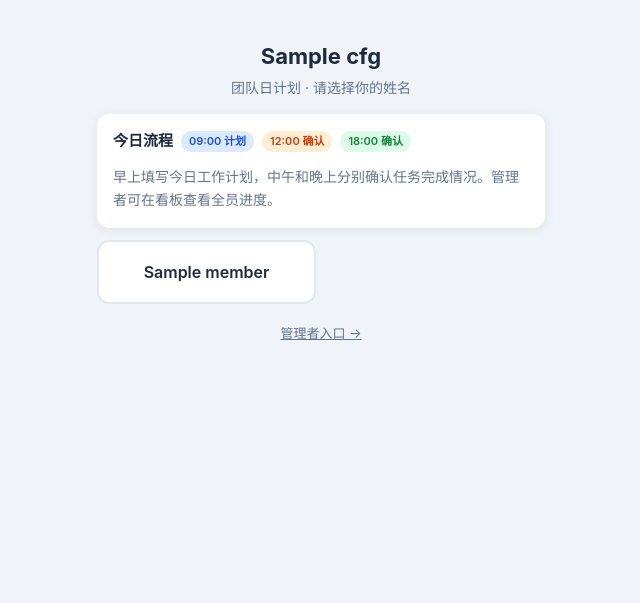
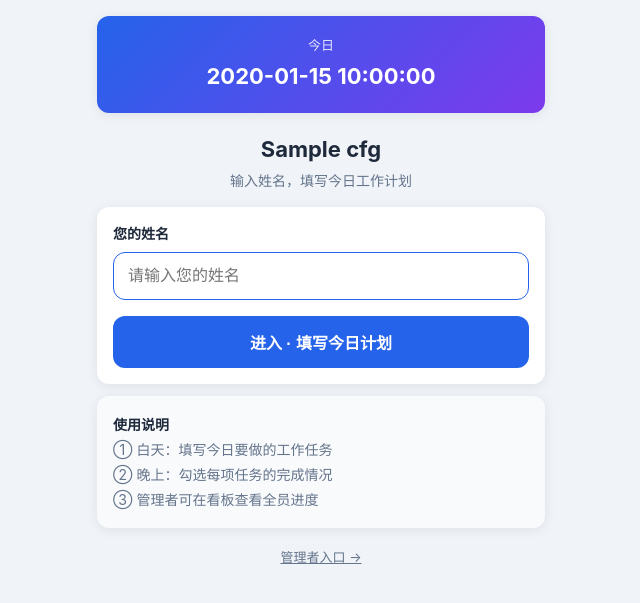
Before and after one commit to q804833087-ctrl/team-daily-planner, a Flask app: template templates/index.html in a window 1280 px wide. Shown: the top 603 px of the page, without its empty margins (319-959 px from the left). Run offline with Flask 3, Linux system fonts and the light colour scheme; the template is opened without the code that fills it: most values are stand-ins (such as "Sample title", 1, 10 or a date in 2020); data that the repository does not hold is empty; some libraries are stand-ins or nearby versions.

Commit message:
改版：日期+姓名输入，白天填计划晚上更新完成
Co-authored-by: Cursor <cursoragent@cursor.com>

```diff
--- a/app.py
+++ b/app.py
@@ -14,6 +14,8 @@ CONFIG_PATH = BASE_DIR / "config.json"
 
 app = Flask(__name__)
 app.secret_key = os.environ.get("SECRET_KEY") or secrets.token_hex(32)
+
+WEEKDAYS = ["星期一", "星期二", "星期三", "星期四", "星期五", "星期六", "星期日"]
 
 
 def load_config():
@@ -49,32 +51,29 @@ def today_str():
     return date.today().isoformat()
 
 
+def today_display():
+    d = date.today()
+    return f"{d.year}年{d.month}月{d.day}日 {WEEKDAYS[d.weekday()]}"
+
+
 def parse_hm(hm: str) -> time:
     h, m = map(int, hm.split(":"))
     return time(h, m)
 
 
 def current_phase(cfg):
+    """planning：白天填计划 | evening：晚上更新完成情况"""
     now = datetime.now().time()
-    morning = parse_hm(cfg["schedule"]["morning_deadline"])
-    noon = parse_hm(cfg["schedule"]["noon_check"])
     evening = parse_hm(cfg["schedule"]["evening_check"])
-
-    if now < morning:
-        return "morning"
-    if now < noon:
-        return "noon"
-    if now < evening:
+    if now >= evening:
         return "evening"
-    return "closed"
+    return "planning"
 
 
 def phase_label(phase):
     return {
-        "morning": "早间 · 填写计划",
-        "noon": "午间 · 确认进度",
-        "evening": "晚间 · 确认进度",
-        "closed": "今日已截止",
+        "planning": "填写今日工作计划",
+        "evening": "更新任务完成情况",
     }.get(phase, phase)
 
 
@@ -92,11 +91,19 @@ def get_tasks(db, plan_id):
     )
 
 
-def completion_rate(tasks, field):
+def completion_rate(tasks, field="evening_done"):
     if not tasks:
         return None
     done = sum(1 for t in tasks if t[field])
     return round(done * 100 / len(tasks))
+
+
+def get_today_members(db, plan_date):
+    rows = db.fetchall(
+        "SELECT DISTINCT member_name FROM daily_plans WHERE plan_date = ? ORDER BY member_name",
+        (plan_date,),
+    )
+    return [r["member_name"] for r in rows]
 
 
 def member_status(db, member_name, plan_date, cfg):
@@ -104,34 +111,27 @@ def member_status(db, member_name, plan_date, cfg):
     phase = current_phase(cfg)
 
     if not plan:
-        missing = "plan" if phase != "morning" else None
         return {
             "member_name": member_name,
             "has_plan": False,
-            "noon_done": False,
             "evening_done": False,
             "tasks": [],
-            "noon_rate": None,
             "evening_rate": None,
-            "missing": missing,
-            "alert": phase != "morning",
+            "missing": "plan" if phase == "evening" else None,
+            "alert": phase == "evening",
         }
 
     tasks = get_tasks(db, plan["id"])
     missing = None
-    if phase in ("evening", "closed") and not plan["noon_submitted_at"]:
-        missing = "noon"
-    if phase == "closed" and not plan["evening_submitted_at"]:
+    if phase == "evening" and not plan["evening_submitted_at"]:
         missing = "evening"
 
     return {
         "member_name": member_name,
         "has_plan": True,
-        "noon_done": bool(plan["noon_submitted_at"]),
         "evening_done": bool(plan["evening_submitted_at"]),
         "tasks": tasks,
-        "noon_rate": completion_rate(tasks, "noon_done"),
-        "evening_rate": completion_rate(tasks, "evening_done"),
+        "evening_rate": completion_rate(tasks),
         "missing": missing,
         "alert": missing is not None,
     }
@@ -145,15 +145,26 @@ def _ensure_db():
 @app.route("/")
 def index():
     cfg = load_config()
-    return render_template("index.html", cfg=cfg)
+    member_name = session.get("member_name")
+    if member_name:
+        return redirect(url_for("member_home"))
+    return render_template(
+        "index.html",
+        cfg=cfg,
+        plan_date=today_str(),
+        date_display=today_display(),
+        error=request.args.get("error"),
+    )
 
 
-@app.route("/select/<member_name>")
-def select_member(member_name):
-    cfg = load_config()
-    if member_name not in cfg["members"]:
-        return redirect(url_for("index"))
-    session["member_name"] = member_name
+@app.route("/join", methods=["POST"])
+def join():
+    name = request.form.get("name", "").strip()
+    if not name:
+        return redirect(url_for("index", error="请输入您的姓名"))
+    if len(name) > 20:
+        return redirect(url_for("index", error="姓名不超过 20 个字"))
+    session["member_name"] = name
     return redirect(url_for("member_home"))
 
 
@@ -179,18 +190,21 @@ def member_home():
         phase=phase,
         phase_label=phase_label(phase),
         plan_date=plan_date,
+        date_display=today_display(),
+        evening_time=cfg["schedule"]["evening_check"],
     )
 
 
 @app.route("/api/plan", methods=["POST"])
 def api_save_plan():
-    cfg = load_config()
     member_name = session.get("member_name")
     if not member_name:
-        return jsonify({"ok": False, "error": "请先选择姓名"}), 401
+        return jsonify({"ok": False, "error": "请先输入姓名"}), 401
 
-    if current_phase(cfg) != "morning":
-        return jsonify({"ok": False, "error": "已过早间填写时间（09:00 前）"}), 400
+    if current_phase(load_config()) == "evening" and get_plan(get_db(), member_name, today_str()):
+        existing = get_plan(get_db(), member_name, today_str())
+        if existing and existing.get("evening_submitted_at"):
+            return jsonify({"ok": False, "error": "晚间确认已提交，无法修改计划"}), 400
 
     data = request.get_json(force=True)
     items = [t.strip() for t in data.get("tasks", []) if t and t.strip()]
@@ -205,10 +219,11 @@ def api_save_plan():
     if existing:
         db.run("DELETE FROM tasks WHERE plan_id = ?", (existing["id"],))
         plan_id = existing["id"]
-        db.run(
-            "UPDATE daily_plans SET created_at = ?, noon_submitted_at = NULL, evening_submitted_at = NULL WHERE id = ?",
-            (now, plan_id),
-        )
+        if not existing.get("evening_submitted_at"):
+            db.run(
+                "UPDATE daily_plans SET created_at = ? WHERE id = ?",
+                (now, plan_id),
+            )
     else:
         db.run(
             "INSERT INTO daily_plans (member_name, plan_date, created_at) VALUES (?, ?, ?)",
@@ -234,30 +249,27 @@ def api_checkin():
     cfg = load_config()
     member_name = session.get("member_name")
     if not member_name:
-        return jsonify({"ok": False, "error": "请先选择姓名"}), 401
+        return jsonify({"ok": False, "error": "请先输入姓名"}), 401
 
-    phase = current_phase(cfg)
-    if phase not in ("noon", "evening"):
-        return jsonify({"ok": False, "error": "当前不在确认时段"}), 400
+    if current_phase(cfg) != "evening":
+        return jsonify({"ok": False, "error": f"请在 {cfg['schedule']['evening_check']} 后再更新完成情况"}), 400
 
     data = request.get_json(force=True)
     task_status = data.get("tasks", {})
-    check_field = "noon_done" if phase == "noon" else "evening_done"
-    time_field = "noon_submitted_at" if phase == "noon" else "evening_submitted_at"
 
     db = get_db()
     plan_date = today_str()
     plan = get_plan(db, member_name, plan_date)
     if not plan:
-        return jsonify({"ok": False, "error": "请先填写今日计划"}), 400
+        return jsonify({"ok": False, "error": "请先填写今日工作计划"}), 400
 
     tasks = get_tasks(db, plan["id"])
     for t in tasks:
         done = 1 if task_status.get(str(t["id"]), False) else 0
-        db.run(f"UPDATE tasks SET {check_field} = ? WHERE id = ?", (done, t["id"]))
+        db.run("UPDATE tasks SET evening_done = ? WHERE id = ?", (done, t["id"]))
 
     db.run(
-        f"UPDATE daily_plans SET {time_field} = ? WHERE id = ?",
+        "UPDATE daily_plans SET evening_submitted_at = ? WHERE id = ?",
         (datetime.now().isoformat(timespec="seconds"), plan["id"]),
     )
     g._db_conn.commit()
@@ -289,9 +301,9 @@ def manager_dashboard():
     plan_date = today_str()
     phase = current_phase(cfg)
 
-    statuses = [member_status(db, m, plan_date, cfg) for m in cfg["members"]]
-    submitted = sum(1 for s in statuses if s["has_plan"])
-    noon_ok = sum(1 for s in statuses if s["noon_done"])
+    members = get_today_members(db, plan_date)
+    statuses = [member_status(db, m, plan_date, cfg) for m in members]
+    submitted = len([s for s in statuses if s["has_plan"]])
     evening_ok = sum(1 for s in statuses if s["evening_done"])
     alerts = [s for s in statuses if s["alert"]]
 
@@ -299,14 +311,14 @@ def manager_dashboard():
         "manager.html",
         cfg=cfg,
         plan_date=plan_date,
+        date_display=today_display(),
         phase=phase,
         phase_label=phase_label(phase),
         statuses=statuses,
         submitted=submitted,
-        total=len(cfg["members"]),
-        noon_ok=noon_ok,
         evening_ok=evening_ok,
         alerts=alerts,
+        evening_time=cfg["schedule"]["evening_check"],
     )
 
 
@@ -323,13 +335,12 @@ def manager_history():
         f"""
         SELECT dp.plan_date, dp.member_name,
                COUNT(t.id) AS task_count,
-               SUM(t.noon_done) AS noon_done,
                SUM(t.evening_done) AS evening_done,
-               dp.noon_submitted_at, dp.evening_submitted_at
+               dp.evening_submitted_at
         FROM daily_plans dp
         LEFT JOIN tasks t ON t.plan_id = dp.id
         WHERE {date_filter}
-        GROUP BY dp.plan_date, dp.member_name, dp.noon_submitted_at, dp.evening_submitted_at
+        GROUP BY dp.plan_date, dp.member_name, dp.evening_submitted_at
         ORDER BY dp.plan_date DESC, dp.member_name
         """
     )
@@ -345,9 +356,7 @@ def manager_history():
             {
                 "name": r["member_name"],
                 "tasks": tc,
-                "noon_rate": round((r["noon_done"] or 0) * 100 / tc) if tc else 0,
                 "evening_rate": er,
-                "noon_ok": bool(r["noon_submitted_at"]),
                 "evening_ok": bool(r["evening_submitted_at"]),
             }
         )
@@ -362,7 +371,6 @@ def manager_history():
             {
                 "date": item["date"],
                 "plan_count": item["plan_count"],
-                "total_members": len(cfg["members"]),
                 "avg_evening": avg,
                 "members": item["members"],
             }
--- a/templates/base.html
+++ b/templates/base.html
@@ -154,12 +154,43 @@
     }
     .phase-bar .time { font-size: 13px; opacity: .85; }
     .phase-bar .label { font-size: 18px; font-weight: 700; margin-top: 4px; }
+    .date-hero {
+      background: linear-gradient(135deg, #2563eb, #7c3aed);
+      color: #fff;
+      border-radius: var(--radius);
+      padding: 20px 16px;
+      text-align: center;
+      margin-bottom: 12px;
+      box-shadow: var(--shadow);
+    }
+    .date-hero.compact { padding: 14px 16px; }
+    .date-hero .date-label { font-size: 13px; opacity: .85; }
+    .date-hero .date-value { font-size: 22px; font-weight: 700; margin-top: 4px; }
+    .field-label {
+      display: block;
+      font-size: 14px;
+      font-weight: 600;
+      margin-bottom: 8px;
+      color: var(--text);
+    }
+    .name-input {
+      width: 100%;
+      padding: 14px;
+      border: 1.5px solid var(--border);
+      border-radius: var(--radius);
+      font-size: 16px;
+      outline: none;
+    }
+    .name-input:focus { border-color: var(--primary); }
+    .task-summary { font-size: 14px; padding-left: 18px; color: var(--text); }
+    .task-summary li { margin-bottom: 6px; }
     .stat-row {
       display: grid;
       grid-template-columns: repeat(3, 1fr);
       gap: 8px;
       margin-bottom: 12px;
     }
+    .stat-row.two-col { grid-template-columns: 1fr 1fr; }
     .stat-box {
       background: var(--card);
       border-radius: var(--radius);
--- a/templates/index.html
+++ b/templates/index.html
@@ -1,27 +1,34 @@
 {% extends "base.html" %}
-{% block title %}选择姓名 — 团队日计划{% endblock %}
+{% block title %}团队日计划{% endblock %}
 {% block content %}
-<div class="header">
+<div class="date-hero">
+  <div class="date-label">今日</div>
+  <div class="date-value">{{ date_display }}</div>
+</div>
+
+<div class="header" style="padding-top:8px">
   <h1>{{ cfg.team_name }}</h1>
-  <p>团队日计划 · 请选择你的姓名</p>
+  <p>输入姓名，填写今日工作计划</p>
 </div>
 
 <div class="card">
-  <div class="card-title">
-    今日流程
-    <span class="badge badge-blue">09:00 计划</span>
-    <span class="badge badge-orange">12:00 确认</span>
-    <span class="badge badge-green">18:00 确认</span>
-  </div>
-  <p style="font-size:14px;color:var(--muted);line-height:1.7">
-    早上填写今日工作计划，中午和晚上分别确认任务完成情况。管理者可在看板查看全员进度。
-  </p>
+  <form method="post" action="{{ url_for('join') }}">
+    <label class="field-label" for="name">您的姓名</label>
+    <input type="text" id="name" name="name" class="name-input" placeholder="请输入您的姓名" maxlength="20" autofocus required>
+    {% if error %}
+    <div class="error-msg">{{ error }}</div>
+    {% endif %}
+    <button type="submit" class="btn btn-primary" style="margin-top:16px">进入 · 填写今日计划</button>
+  </form>
 </div>
 
-<div class="member-grid">
-  {% for name in cfg.members %}
-  <a href="{{ url_for('select_member', member_name=name) }}" class="member-btn">{{ name }}</a>
-  {% endfor %}
+<div class="card" style="background:#f8fafc">
+  <p style="font-size:14px;color:var(--muted);line-height:1.8">
+    <strong style="color:var(--text)">使用说明</strong><br>
+    ① 白天：填写今日要做的工作任务<br>
+    ② 晚上：勾选每项任务的完成情况<br>
+    ③ 管理者可在看板查看全员进度
+  </p>
 </div>
 
 <div class="footer-link">
--- /dev/null
+++ b/公网地址.txt
@@ -0,0 +1,4 @@
+https://critical-cruise-bird-surf.trycloudflare.com
+
+管理者 PIN：8888
+（电脑需保持开机）
```
Also changed, not shown: Render授权.txt (added, +7 -0 lines), Render网页部署.txt (added, +18 -0 lines), Render部署-请点确认.txt (added, +19 -0 lines), config.json (+0 -11 lines), templates/manager.html (+24 -30 lines), templates/manager_history.html (+6 -6 lines), templates/member.html (+53 -62 lines), 使用说明.txt (added, +23 -0 lines), 请先点这里-授权.txt (added, +17 -0 lines), 4 other files.
